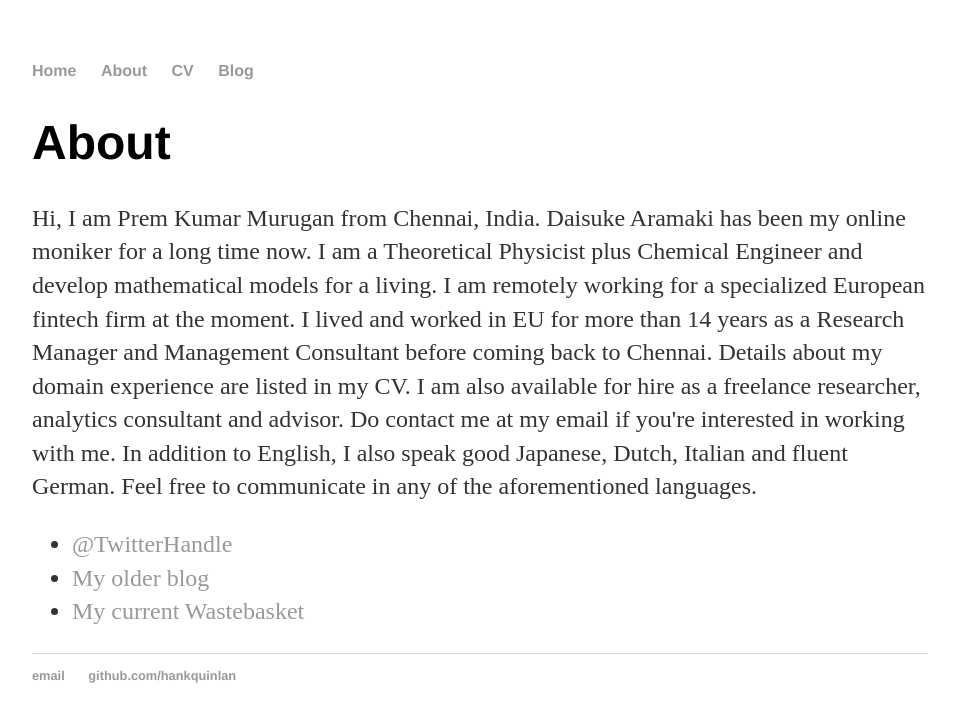
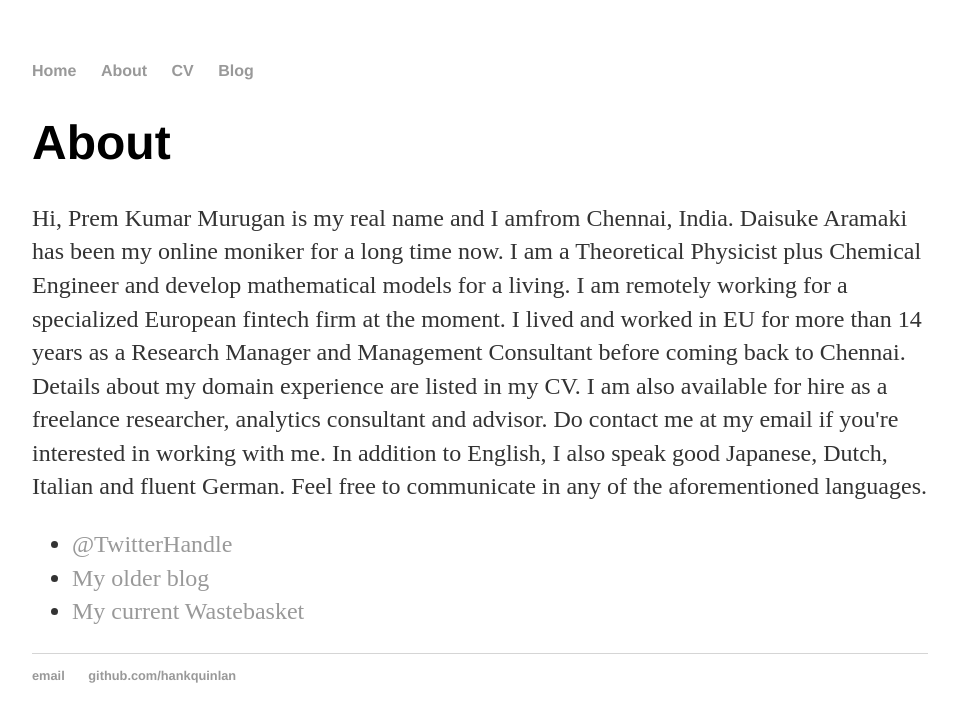
Before and after one commit to DaisukeAramaki/DaisukeAramaki.github.io, a Jekyll site: the page built from about/index.html, in a window 1280 px wide. Shown: the top 722 px of the page, without its empty margins (160-1117 px from the left). Built offline with Jekyll 4.4.1, drawn with Linux system fonts in a browser that asks for light colours.

Commit message:
modified:   about/index.html

```diff
--- a/about/index.html
+++ b/about/index.html
@@ -5,7 +5,7 @@ title: About Daisuke Aramaki
 
 		<div class="about">
 			<h1>About</h1>
-			<p> Hi, I am Prem Kumar Murugan from Chennai, India. Daisuke Aramaki has been my online moniker for a long time now. I am a Theoretical Physicist plus Chemical Engineer and develop mathematical models for a living. I am remotely working for a specialized European fintech firm at the moment. I lived and worked in EU for more than 14 years as a Research Manager and Management Consultant before coming back to Chennai. Details about my domain experience are listed in my CV. I am also available for hire as a freelance researcher, analytics consultant and advisor. Do contact me at my email if you're interested in working with me. In addition to English, I also speak good Japanese, Dutch, Italian and fluent German. Feel free to communicate in any of the aforementioned languages.</p>
+			<p> Hi, Prem Kumar Murugan is my real name and I amfrom Chennai, India. Daisuke Aramaki has been my online moniker for a long time now. I am a Theoretical Physicist plus Chemical Engineer and develop mathematical models for a living. I am remotely working for a specialized European fintech firm at the moment. I lived and worked in EU for more than 14 years as a Research Manager and Management Consultant before coming back to Chennai. Details about my domain experience are listed in my CV. I am also available for hire as a freelance researcher, analytics consultant and advisor. Do contact me at my email if you're interested in working with me. In addition to English, I also speak good Japanese, Dutch, Italian and fluent German. Feel free to communicate in any of the aforementioned languages.</p>
 
 			<ul class="contacts">
 				<li><a href="#">@TwitterHandle</a></li>
```
